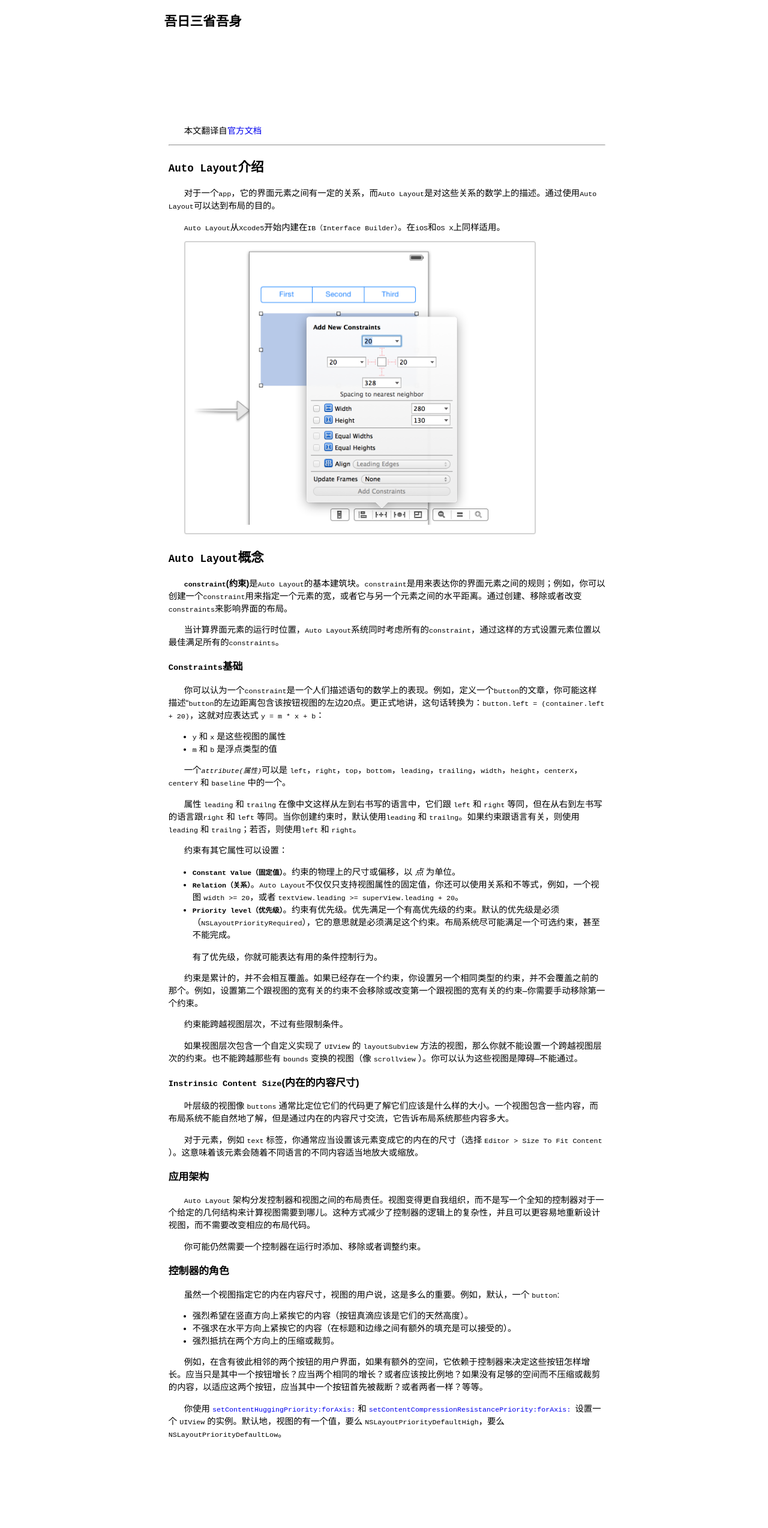
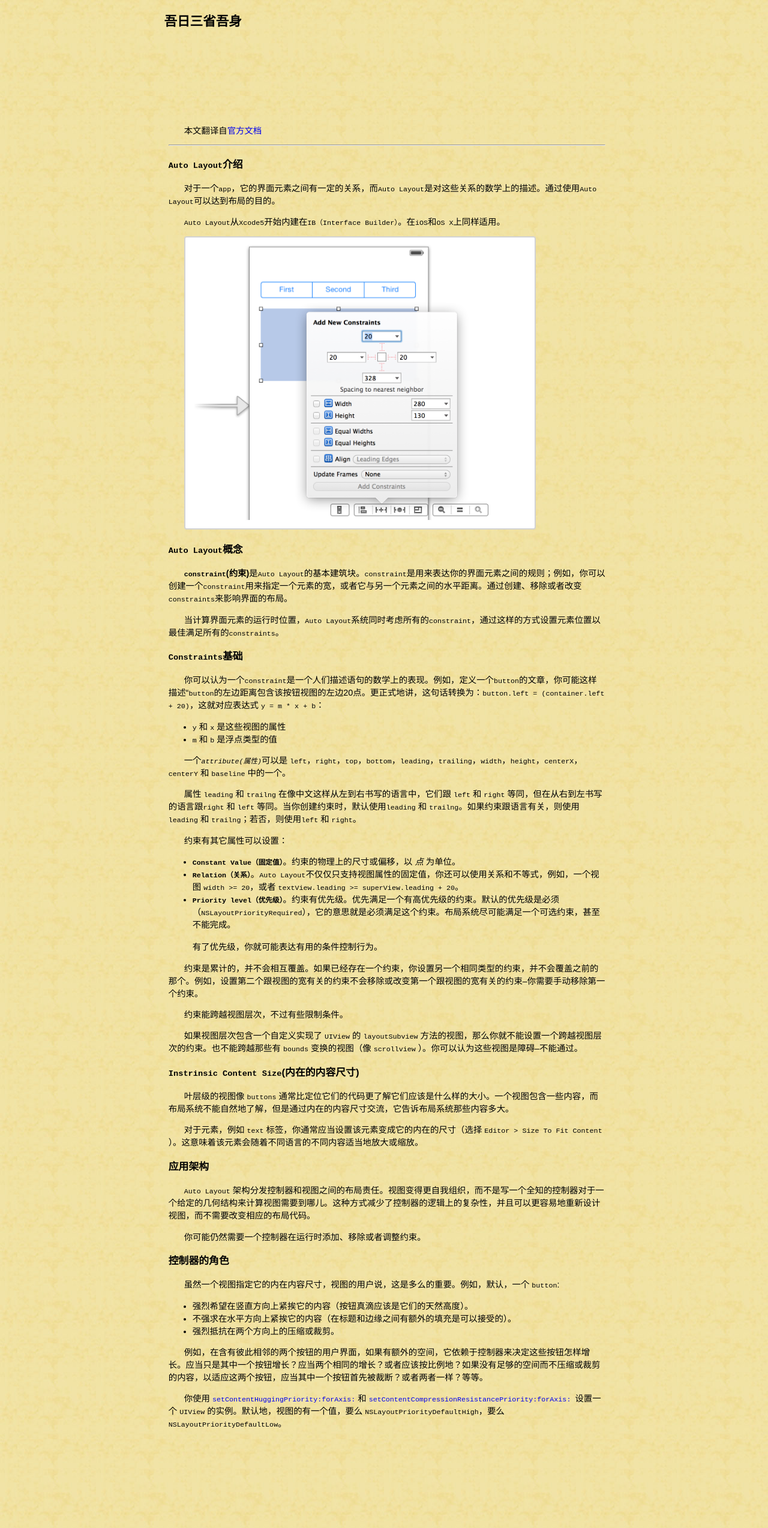
Before and after one commit to a732322918/a732322918.github.io, a Jekyll site: the page built from _posts/2014-10-23-auto-layout-guide.md, in a window 1280 px wide. Shown: the whole page at 60% size. Built offline with Jekyll 4.4.1, drawn with Linux system fonts in a browser that asks for light colours.

Commit message:
修复背景图片不显示的问题

```diff
--- /dev/null
+++ b/_data/tabs.yml
@@ -0,0 +1 @@
+-
--- a/_posts/2014-10-23-auto-layout-guide.md
+++ b/_posts/2014-10-23-auto-layout-guide.md
@@ -7,7 +7,7 @@ description: 练手学习之用，翻译自https://developer.apple.com/library/i
 
 ***
 
-## `Auto Layout`介绍 ##
+### `Auto Layout`介绍 ##
 
 对于一个`app`，它的界面元素之间有一定的关系，而`Auto Layout`是对这些关系的数学上的描述。通过使用`Auto Layout`可以达到布局的目的。
 
@@ -15,7 +15,7 @@ description: 练手学习之用，翻译自https://developer.apple.com/library/i
 
 ![autolayout picture one](/images/autolayout/autolayout_1.png)
 
-## `Auto Layout`概念
+### `Auto Layout`概念
 **`constraint`(约束)**是`Auto Layout`的基本建筑块。`constraint`是用来表达你的界面元素之间的规则；例如，你可以创建一个`constraint`用来指定一个元素的宽，或者它与另一个元素之间的水平距离。通过创建、移除或者改变`constraints`来影响界面的布局。
 
 当计算界面元素的运行时位置，`Auto Layout`系统同时考虑所有的`constraint`，通过这样的方式设置元素位置以最佳满足所有的`constraints`。
--- a/css/cell.css
+++ b/css/cell.css
@@ -1,5 +1,6 @@
 .content-cell {
-    border-bottom:1px solid lightgrey;
+    border-bottom:1px solid gray;
+	padding-top:8px;
 }
 .content-cell p {
     text-indent:0em;
--- a/css/main.css
+++ b/css/main.css
@@ -1,5 +1,5 @@
 html {
-	background-image:url({{ "/images/content_bg2.jpg" | prepend: site.baseurl }})
+	background-image:url(/images/content_bg2.jpg)
 }
 body {
      font-family:Arial, Helvetica, sans-serif;
```
Also changed, not shown: _posts/2014-10-26-objective-c-property-modifier.md (added, +1 -0 lines).
